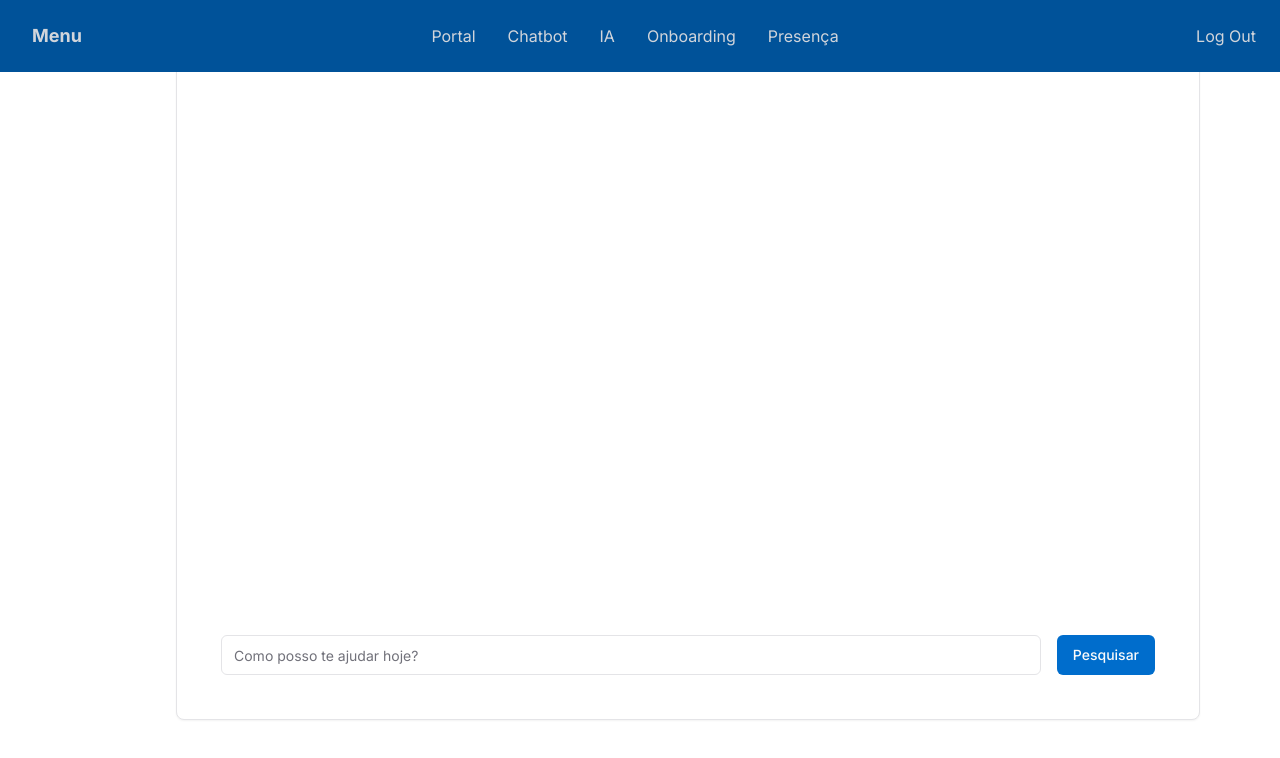
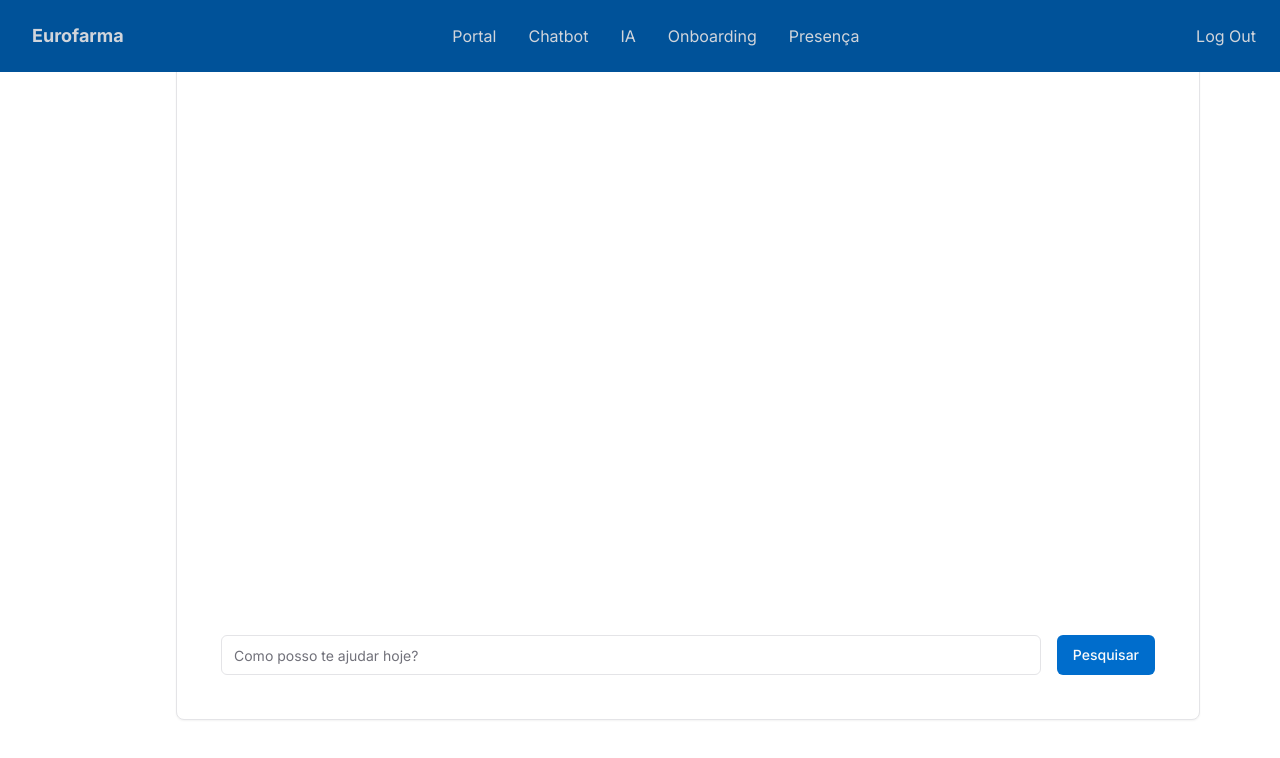
Before and after one commit to 3SIPG/web, a Next.js app: page /ia in a window 1280 px wide. Shown: the top 758 px of the page. Built offline with nearby package versions, Linux system fonts and the light colour scheme.

Commit message:
fix: menu name

```diff
--- a/src/components/ui/navbar.tsx
+++ b/src/components/ui/navbar.tsx
@@ -47,7 +47,7 @@ export default function Navbar() {
                 <button onClick={toggleMenu} className="p-2 text-gray-300 hover:bg-primary-euro-400 rounded lg:hidden">
                     {isMenuOpen ? <X className="w-6 h-6"/> : <Menu className="w-6 h-6"/>}
                 </button>
-                <span className="text-gray-300 text-lg font-bold ml-4">Menu</span>
+                <span className="text-gray-300 text-lg font-bold ml-4">Eurofarma</span>
             </div>
             <div className={`flex-col lg:flex-row lg:flex items-center gap-4 absolute lg:relative top-full left-0 right-0 lg:top-auto bg-euro-primary-300 lg:bg-transparent ${isMenuOpen ? 'flex' : 'hidden'} lg:flex`}>
                 {options.map((option, index) => (
```
